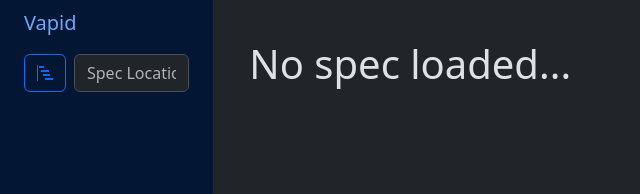
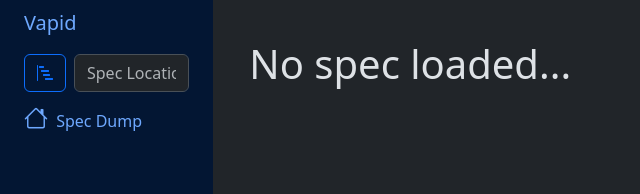
Before and after one commit to sumebrius/vapid, a Vue app: page / in a window 1280 px wide. Shown: the top 194 px of the page, without its empty margins (0-640 px from the left). Built offline with nearby package versions, Linux system fonts and the light colour scheme.

Commit message:
Page selection and basic spec dump page

```diff
--- a/src/App.vue
+++ b/src/App.vue
@@ -1,17 +1,26 @@
 <script setup>
 import NavMenu from './components/NavMenu.vue'
+import SpecDump from './components/SpecDump.vue'
 import { openapi } from './state/openapi.js'
+import { ref } from 'vue'
+
+const activePage = ref()
+
+const pages = {
+  SpecDump
+}
 </script>
 
 <template>
   <div class="container-fluid">
     <div class="row flex-nowrap">
-      <NavMenu />
+      <NavMenu v-model="activePage" />
       <div class="col py-3">
         <div class="p-4">
           <h1 class="mb-4">
             {{ openapi.title }}
           </h1>
+          <component :is="pages[activePage]" />
         </div>
       </div>
     </div>
--- a/src/components/NavMenu.vue
+++ b/src/components/NavMenu.vue
@@ -2,6 +2,12 @@
 import NavMenuLink from './NavMenuLink.vue'
 import NavMenuInput from './NavMenuInput.vue'
 import { openapi } from '../state/openapi.js'
+
+const activePage = defineModel()
+
+function selectLink(page) {
+  activePage.value = page
+}
 
 async function loadSpec(url) {
   const response = await fetch(url)
@@ -24,6 +30,7 @@ async function loadSpec(url) {
           placeholder="Spec Location"
           @submit="loadSpec"
         />
+        <NavMenuLink icon="bi-house" title="Spec Dump" @click="selectLink('SpecDump')" />
       </ul>
       <hr />
     </div>
--- /dev/null
+++ b/src/components/SpecDump.vue
@@ -0,0 +1,10 @@
+<script setup>
+import { openapi } from '../state/openapi.js'
+</script>
+
+<template>
+  <div class="mb-4" v-for="(value, key) in openapi.spec" :key="key">
+    <h2>{{ key }}</h2>
+    <div>{{ value }}</div>
+  </div>
+</template>
```
